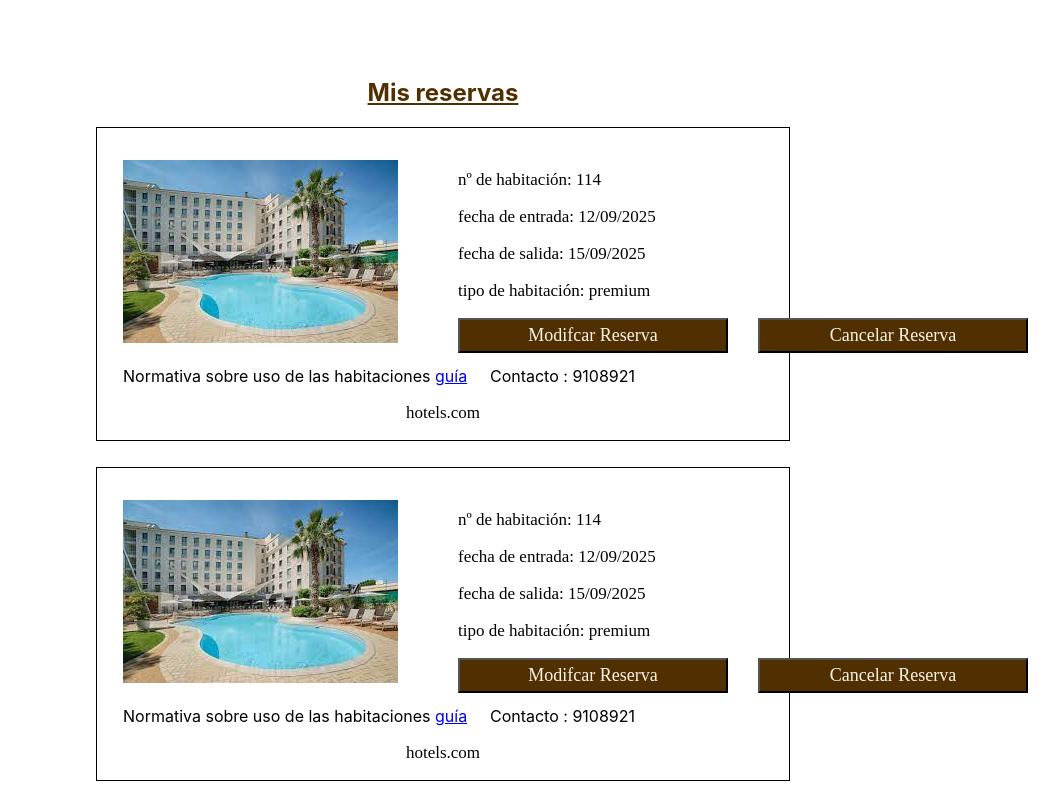
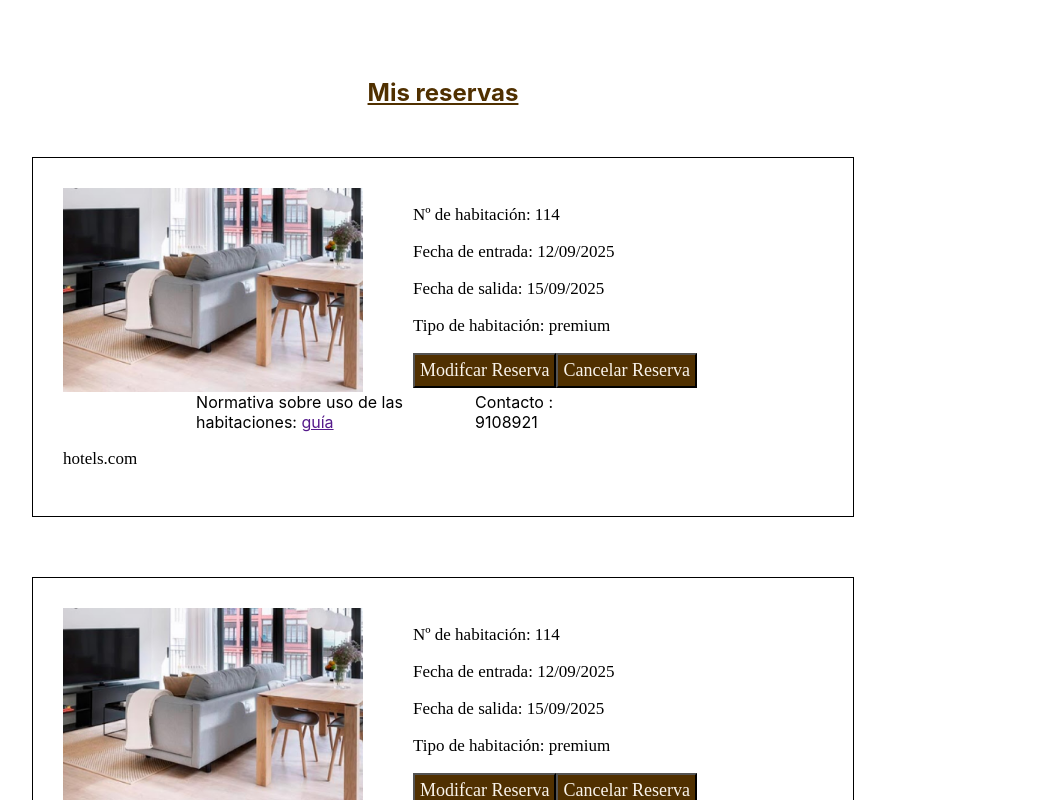
Before and after one commit to javierMorales9/ISST-Grupo02-Conc, a React (Create React App) app: page /booking in a window 1280 px wide. Shown: the part 760-1560 px from the top of the page, without its empty margins (197-1256 px from the left). Built offline with nearby package versions, Linux system fonts and the light colour scheme; what google-maps-react would draw is missing.

Commit message:
necesario

```diff
--- a/src/components/actualbookings.js
+++ /dev/null
@@ -1,52 +0,0 @@
-import React from 'react';
-import Hotel from '../media/descarga.jpg'
-import '../public/booking.css'
-export default function ActualBooking(props){
-    return(
-        //el texto no varia, siempre es mod reserva o cancelar reserva,
-        //pero el link variará en función de la reserva.
-
-        <div className="booking_container">
-
-            <div className="booking_smallcontainer">
-
-                <div>
-                    <img src = {Hotel} alt = "imagen servicio"></img>
-
-                </div>
-
-                <div >
-                    <div style={{paddingLeft:'10%'}}>
-
-                    <p>nº de habitación: 114 </p>
-                    <p>fecha de entrada: 12/09/2025</p>
-                    <p>fecha de salida: 15/09/2025</p>
-                    <p>tipo de habitación: premium</p>
-                    </div>
-
-
-
-                    <div className= 'booking_buttonscontainer'>
-                        <button className= 'booking_buttons'>Modifcar Reserva</button>
-
-                        <button className= 'booking_buttons'>Cancelar Reserva</button>
-
-
-                    </div>
-
-                </div>
-
-            </div>
-            <div className= 'booking_buttonscontainer'>
-                <div>
-                    Normativa sobre uso de las habitaciones <a href="url">guía</a>
-                </div >
-                <div style = {{paddingRight:'20%'}}> Contacto : 9108921</div>
-            </div>
-
-            <p style = {{textAlign:'center'}}>hotels.com</p>
-
-        </div>
-
-    )
-}
--- /dev/null
+++ b/src/components/tarjeta_reserva.js
@@ -0,0 +1,44 @@
+import React from 'react';
+import Habitacion from '../media/habitacion.png'
+import '../public/booking.css'
+
+export default function TarjetaReserva(props){
+    return(
+
+        //el texto no varia, siempre es mod reserva o cancelar reserva,
+        //pero el link variará en función de la reserva.
+
+        <div className="booking_container">
+            <div className="booking_smallcontainer">
+                <div className='first_group'>
+                    <div>
+                        <img src={Habitacion} height='100%' width='300px' style={{minHeight:'200px', minWidth:'275px'}}/>
+                    </div>
+                    <div className='tb'>
+                        <div>
+                            <p>Nº de habitación: 114 </p>
+                            <p>Fecha de entrada: 12/09/2025</p>
+                            <p>Fecha de salida: 15/09/2025</p>
+                            <p>Tipo de habitación: premium</p>
+                        </div>
+                        <div className='buttons_container'>
+                            <button className='booking_buttons'>Modifcar Reserva</button>
+                            <button className='booking_buttons'>Cancelar Reserva</button>
+                        </div>
+                    </div>
+                </div>
+
+                <div className='second_container'>
+                    <div>
+                        Normativa sobre uso de las habitaciones: <a href=''>guía</a>
+                    </div>
+                    <div style = {{paddingRight:'20%'}}> Contacto : 9108921</div>
+                </div>
+
+                <p style = {{textAlign:'center'}}>hotels.com</p>
+
+            </div>
+        </div>
+
+    )
+}
--- a/src/pages/booking.js
+++ b/src/pages/booking.js
@@ -1,6 +1,6 @@
 import React from 'react';
 import NavBar from '../components/navbar.js';
-import TarjetaReserva from '../components/actualbookings';
+import TarjetaReserva from '../components/tarjeta_reserva';
 import Footer from '../components/footer.js';
 import '../public/booking.css';
 
@@ -30,9 +30,9 @@ export default class Booking extends React.Component {
 
             <h2 className="category">Mis reservas</h2>
 
-            <div >
-            {[1,2].map((value,index) =>
-                    <TarjetaReserva/>)}
+            <div>
+                <TarjetaReserva/>
+                <TarjetaReserva/>
             </div>
 
             <Footer/>
--- a/src/pages/transport.js
+++ b/src/pages/transport.js
@@ -1,7 +1,7 @@
 import React from 'react';
 import NavBar from '../components/navbar.js';
 import Footer from '../components/footer.js';
-import MapContainer from '../components/Map';
+import MapContainer from '../components/map.js';
 import Form from '../components/form.js';
 import '../public/transport.css';
 import '../public/main_styles.css';
--- a/src/public/booking.css
+++ b/src/public/booking.css
@@ -49,37 +49,45 @@
 /* Hasta aqui comprobado */
 
 .booking_container{
-    margin: auto;
-    margin-bottom: 2%;
-    width: 50%;
-    padding: 2%;
-    padding-bottom: 0%;
-    border: solid 1px;
-
-    }
+    display: flex;
+    align-items: center;
+    justify-content: center;
+}
 
 .booking_smallcontainer{
+    display: flex;
+    flex-direction: column;
+    align-items: flex-start;
+    justify-content: flex-start;
+    border: solid 1px;
+    padding: 30px;
+    margin: 30px;
+    width: 760px;
+}
 
+.first_group{
     display: flex;
     flex-direction: row;
-    align-items: center;
-    justify-content: flex-start;
-    margin-bottom: 2%;
-
+    width: 100%;
 }
 
-.booking_buttonscontainer{
+.tb{
+    margin-left: 50px;
+    display: flex;
+    flex-direction: column;
+    align-items: flex-start;
+    width: 100%;
+}
 
+
+.buttons_container{
     display: flex;
     flex-direction: row;
-    align-self: center;
-    justify-content: space-between;
+    width: 100%;
+}
 
-}
+
 .booking_buttons{
-    margin-left: 10%;
-    margin-right: -5%;
-    width: 300px;
     padding: 5px;
     font-family: Ibarra Real Nova;
 	font-style: normal;
@@ -88,9 +96,18 @@
     background-color: #503000;
     color: #FAF4EB;
     cursor:pointer;
-
     outline:none;
 }
+
+.second_container{
+
+    display: flex;
+    flex-direction: row;
+    align-self: center;
+    justify-content: space-between;
+
+}
+
 
 p {
     font-family: Ibarra Real Nova;
```
Also changed, not shown: src/components/map.js (renamed from src/components/Map.js), src/media/habitacion.png (added).
